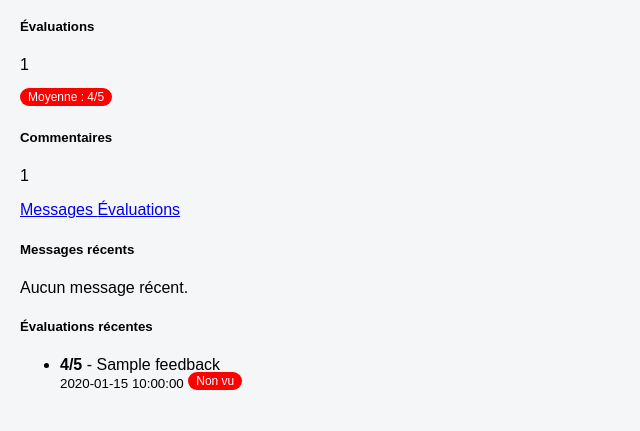
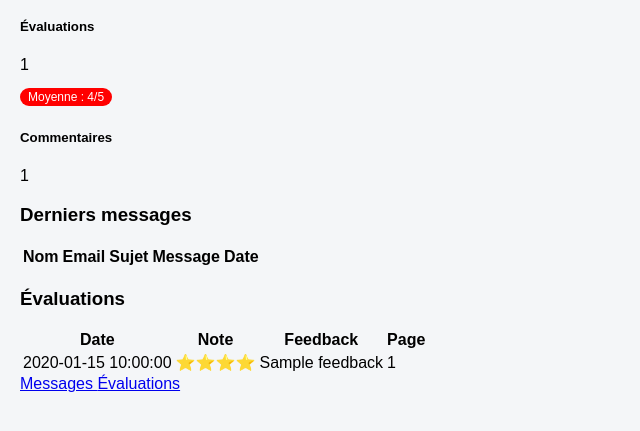
Before and after one commit to mybsow/pdf-fusion-pro_ultimate, a Python web app: template templates/admin/dashboard.html in a window 1280 px wide. Shown: the part 235-666 px from the top of the page, without its empty margins (0-640 px from the left). Run offline with Jinja, Linux system fonts and the light colour scheme; the template is opened without the code that fills it: most values are stand-ins (such as "Sample title", 1, 10 or a date in 2020); lists and menus that the app fills with data are empty.

Commit message:
Update dashboard.html

```diff
--- a/templates/admin/dashboard.html
+++ b/templates/admin/dashboard.html
@@ -29,6 +29,7 @@
       <div class="card shadow-sm p-3">
         <h5>Évaluations</h5>
         <p class="display-6">{{ stats.total_ratings }}</p>
+
         <span class="badge bg-primary">Moyenne : {{ stats.avg_rating }}/5</span>
       </div>
     </div>
@@ -44,9 +45,65 @@
   </div>
 
   <!-- ===================== -->
+  <!-- DERNIERS MESSAGES -->
+  <!-- ===================== -->
+  <div class="mt-4">
+    <h3>Derniers messages</h3>
+    <table class="table table-striped">
+      <thead>
+        <tr>
+          <th>Nom</th>
+          <th>Email</th>
+          <th>Sujet</th>
+          <th>Message</th>
+          <th>Date</th>
+        </tr>
+      </thead>
+      <tbody>
+        {% for msg in stats.messages %}
+        <tr>
+          <td>{{ msg.first_name }} {{ msg.last_name }}</td>
+          <td>{{ msg.email }}</td>
+          <td>{{ msg.subject }}</td>
+          <td>{{ msg.message }}</td>
+          <td>{{ msg.timestamp[:19] }}</td>
+        </tr>
+        {% endfor %}
+      </tbody>
+    </table>
+  </div>
+
+  <!-- ===================== -->
+  <!-- TOUS LES RATINGS -->
+  <!-- ===================== -->
+  <div class="mt-4">
+    <h3>Évaluations</h3>
+    <table class="table table-striped">
+      <thead>
+        <tr>
+          <th>Date</th>
+          <th>Note</th>
+          <th>Feedback</th>
+          <th>Page</th>
+        </tr>
+      </thead>
+      <tbody>
+        {% for r in stats.ratings %}
+        <tr>
+          <td>{{ r.display_date }}</td>
+          <td>{{ "⭐" * r.rating }}</td>
+          <td>{{ r.feedback or "-" }}</td>
+          <td>{{ r.page or "-" }}</td>
+        </tr>
+        {% endfor %}
+      </tbody>
+    </table>
+  </div>
+
+  <!-- ===================== -->
   <!-- ACTIONS RAPIDES -->
   <!-- ===================== -->
-  <div class="mt-4 mb-4">
+  <div class="mt-4">
     <a href="{{ url_for('admin.admin_messages') }}" class="btn btn-primary me-2">
       Messages
       {% if stats.unseen_messages > 0 %}
@@ -56,60 +113,12 @@
 
     <a href="{{ url_for('admin.admin_ratings') }}" class="btn btn-secondary">
       Évaluations
+      {% if stats.ratings | selectattr('seen', 'equalto', False) | list | length %}
+        <span class="badge bg-danger">
+          {{ stats.ratings | selectattr('seen', 'equalto', False) | list | length }}
+        </span>
+      {% endif %}
     </a>
-  </div>
-
-  <!-- ===================== -->
-  <!-- MESSAGES RÉCENTS -->
-  <!-- ===================== -->
-  <div class="row mb-4">
-    <div class="col-md-6">
-      <div class="card shadow-sm p-3">
-        <h5>Messages récents</h5>
-        {% if stats.messages %}
-          <ul class="list-group list-group-flush">
-            {% for msg in stats.messages[:5] %}
-              <li class="list-group-item">
-                <strong>{{ msg.first_name }} {{ msg.last_name }}</strong><br>
-                <em>{{ msg.subject }}</em><br>
-                {{ msg.message[:50] }}{% if msg.message|length > 50 %}...{% endif %}<br>
-                <small>{{ msg.timestamp[:19] }}</small>
-                {% if not msg.seen %}
-                  <span class="badge bg-danger ms-1">Non lu</span>
-                {% endif %}
-              </li>
-            {% endfor %}
-          </ul>
-        {% else %}
-          <p>Aucun message récent.</p>
-        {% endif %}
-      </div>
-    </div>
-
-    <!-- ===================== -->
-    <!-- ÉVALUATIONS RÉCENTES -->
-    <!-- ===================== -->
-    <div class="col-md-6">
-      <div class="card shadow-sm p-3">
-        <h5>Évaluations récentes</h5>
-        {% if stats.ratings %}
-          <ul class="list-group list-group-flush">
-            {% for r in stats.ratings[:5] %}
-              <li class="list-group-item">
-                <strong>{{ r.rating }}/5</strong>
-                {% if r.feedback %}- {{ r.feedback[:50] }}{% if r.feedback|length > 50 %}...{% endif %}{% endif %}<br>
-                <small>{{ r.timestamp[:19] }}</small>
-                {% if not r.seen %}
-                  <span class="badge bg-danger ms-1">Non vu</span>
-                {% endif %}
-              </li>
-            {% endfor %}
-          </ul>
-        {% else %}
-          <p>Aucune évaluation récente.</p>
-        {% endif %}
-      </div>
-    </div>
   </div>
 
 </div>
```
